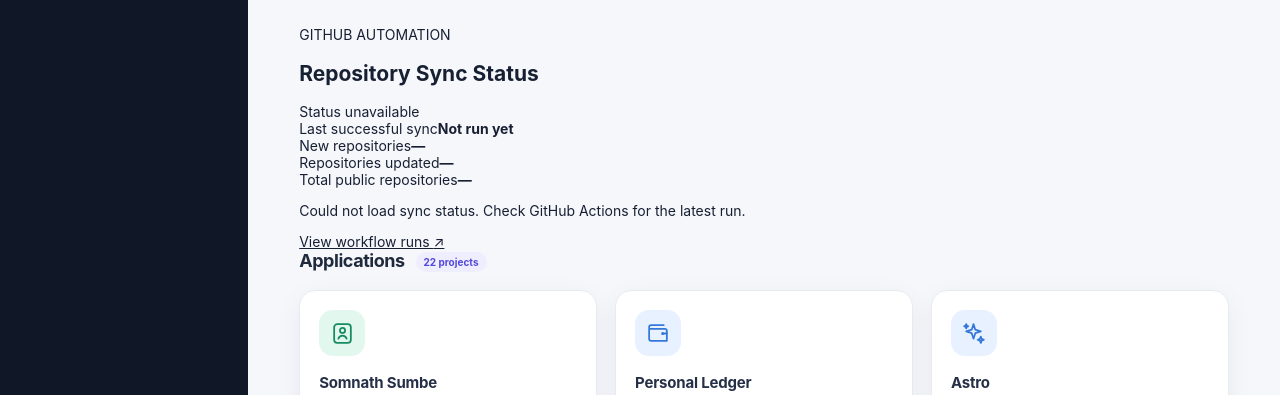
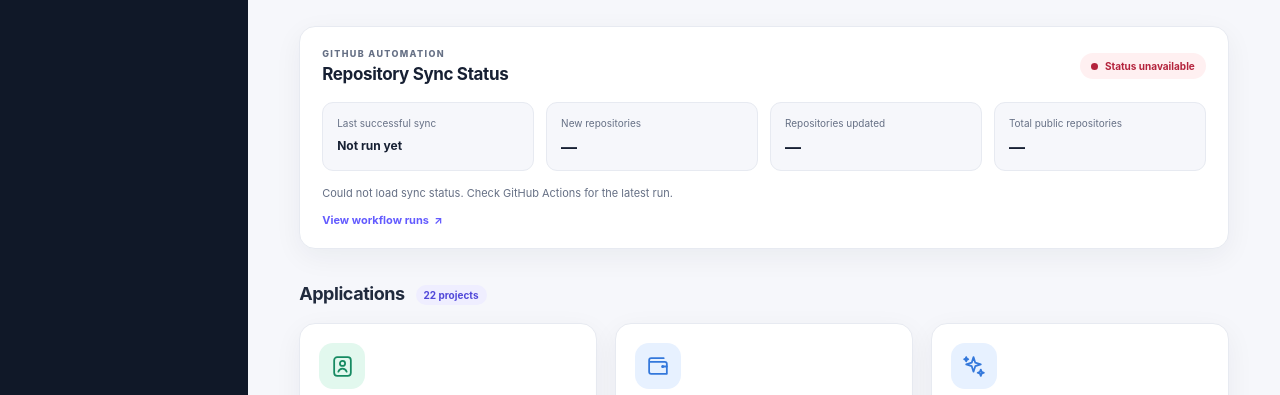
Before and after one commit to somnathsumbe/myapplication, a plain HTML site: page index.html in a window 1280 px wide. Shown: the part 190-585 px from the top of the page. Drawn offline with Linux system fonts and the light colour scheme; no server answers.

Commit message:
Style repository sync status panel

```diff
--- a/assets/css/style.css
+++ b/assets/css/style.css
@@ -183,3 +183,28 @@ body.dark-mode {
   *, *::before, *::after { scroll-behavior: auto !important; animation-duration: .01ms !important; animation-iteration-count: 1 !important; transition-duration: .01ms !important; }
 }
 :focus-visible { outline: 3px solid #a9a4ff; outline-offset: 3px; }
+
+
+/* Repository sync status */
+.sync-panel { margin: 0 0 34px; padding: 21px 22px; border: 1px solid var(--border); border-radius: var(--radius); background: var(--surface); box-shadow: var(--shadow); }
+.sync-panel-heading { display: flex; align-items: center; justify-content: space-between; gap: 16px; margin-bottom: 18px; }
+.sync-eyebrow { margin-bottom: 5px; color: var(--muted); font-size: 9px; font-weight: 800; letter-spacing: 1.35px; }
+.sync-panel h2 { margin: 0; color: var(--text); font-size: 17px; font-weight: 750; letter-spacing: -.35px; }
+.sync-status-pill { display: inline-flex; align-items: center; gap: 7px; padding: 7px 11px; border-radius: 999px; font-size: 10px; font-weight: 750; white-space: nowrap; }
+.sync-status-pill::before { width: 7px; height: 7px; border-radius: 50%; background: currentColor; content: ""; }
+.sync-status-pill.is-success { background: #e5f8ef; color: #087443; }
+.sync-status-pill.is-error { background: #fff0f1; color: #b4233c; }
+.sync-status-pill.is-pending { background: #f1f2f6; color: #667085; }
+.sync-metrics { display: grid; grid-template-columns: repeat(4, minmax(0, 1fr)); gap: 12px; }
+.sync-metric { display: flex; min-width: 0; flex-direction: column; gap: 7px; padding: 13px 14px; border: 1px solid var(--border); border-radius: 11px; background: var(--canvas); }
+.sync-metric span { color: var(--muted); font-size: 10px; line-height: 1.4; }
+.sync-metric strong { overflow-wrap: anywhere; color: var(--text); font-size: 16px; font-weight: 750; }
+.sync-metric:first-child strong { font-size: 12px; line-height: 1.5; }
+.sync-message { margin: 14px 0 0; color: var(--muted); font-size: 11px; line-height: 1.6; overflow-wrap: anywhere; }
+.sync-action { display: inline-flex; align-items: center; gap: 5px; margin-top: 10px; color: var(--primary); font-size: 11px; font-weight: 750; text-decoration: none; }
+.sync-action:hover { text-decoration: underline; }
+.dark-mode .sync-status-pill.is-success { background: #123b30; color: #6ee7b7; }
+.dark-mode .sync-status-pill.is-error { background: #4a252e; color: #fda4af; }
+.dark-mode .sync-status-pill.is-pending { background: #2b3547; color: #c1cada; }
+@media (max-width: 700px) { .sync-metrics { grid-template-columns: repeat(2, minmax(0, 1fr)); } }
+@media (max-width: 420px) { .sync-panel { padding: 16px; } .sync-panel-heading { align-items: flex-start; flex-direction: column; } .sync-metrics { gap: 8px; } .sync-metric { padding: 11px; } }
```
